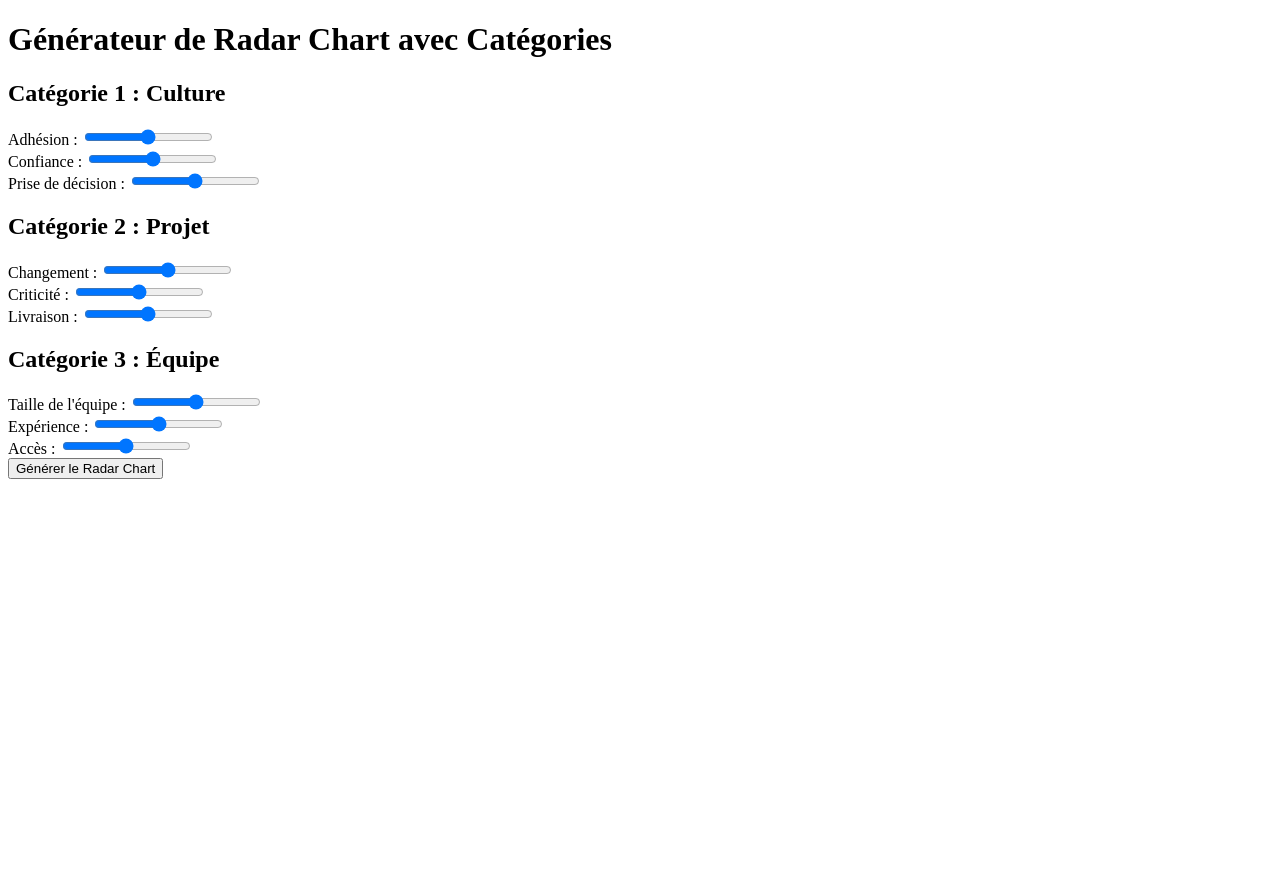
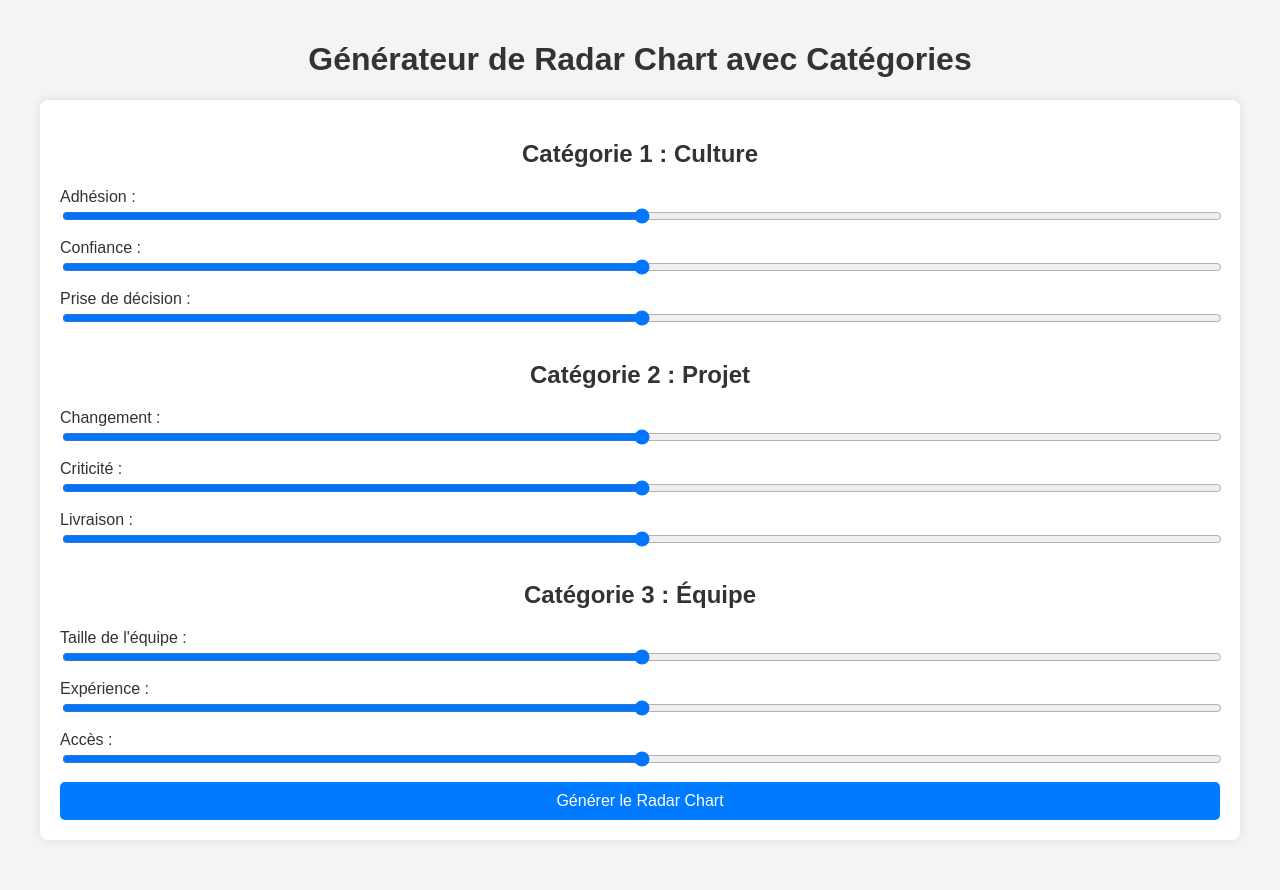
Before and after one commit to Knackie/radar-chart-generator, a Flask app: page / in a window 1280 px wide. Before the commit the page ends 479 px from the top, so only its background shows below. Run offline with Flask 3, Linux system fonts and the light colour scheme.

Commit message:
Update index.html
please my html

```diff
--- a/templates/index.html
+++ b/templates/index.html
@@ -4,8 +4,92 @@
     <meta charset="UTF-8">
     <meta name="viewport" content="width=device-width, initial-scale=1.0">
     <title>Radar Chart avec catégories</title>
+    <style>
+        body {
+            font-family: Arial, sans-serif;
+            margin: 0;
+            padding: 0;
+            box-sizing: border-box;
+            background-color: #f4f4f4;
+        }
+
+        .container {
+            width: 100%;
+            max-width: 1200px;
+            margin: 0 auto;
+            padding: 20px;
+        }
+
+        h1, h2 {
+            text-align: center;
+            color: #333;
+        }
+
+        form {
+            background-color: white;
+            padding: 20px;
+            border-radius: 8px;
+            box-shadow: 0 0 10px rgba(0, 0, 0, 0.1);
+            margin-bottom: 30px;
+        }
+
+        label {
+            font-size: 16px;
+            color: #333;
+        }
+
+        input[type="range"] {
+            width: 100%;
+            margin-bottom: 15px;
+        }
+
+        button {
+            width: 100%;
+            padding: 10px;
+            font-size: 16px;
+            background-color: #007BFF;
+            color: white;
+            border: none;
+            border-radius: 5px;
+            cursor: pointer;
+            transition: background-color 0.3s;
+        }
+
+        button:hover {
+            background-color: #0056b3;
+        }
+
+        .chart-container {
+            display: flex;
+            justify-content: center;
+            align-items: center;
+            flex-direction: column;
+        }
+
+        img {
+            max-width: 100%;
+            height: auto;
+            border-radius: 8px;
+        }
+
+        @media (max-width: 768px) {
+            .container {
+                padding: 10px;
+            }
+
+            form {
+                padding: 15px;
+            }
+
+            button {
+                font-size: 14px;
+            }
+        }
+    </style>
 </head>
 <body>
+
+<div class="container">
     <h1>Générateur de Radar Chart avec Catégories</h1>
     <form method="POST" action="/generate_chart">
         <!-- Catégorie 1 : Culture -->
@@ -44,9 +128,13 @@
         <button type="submit">Générer le Radar Chart</button>
     </form>
 
-    {% if image_path %}
-    <h2>Résultat :</h2>
-    <img src="{{ image_path }}" alt="Radar Chart">
-    {% endif %}
+    <div class="chart-container">
+        {% if image_path %}
+        <h2>Résultat :</h2>
+        <img src="{{ image_path }}" alt="Radar Chart">
+        {% endif %}
+    </div>
+</div>
+
 </body>
 </html>
```
